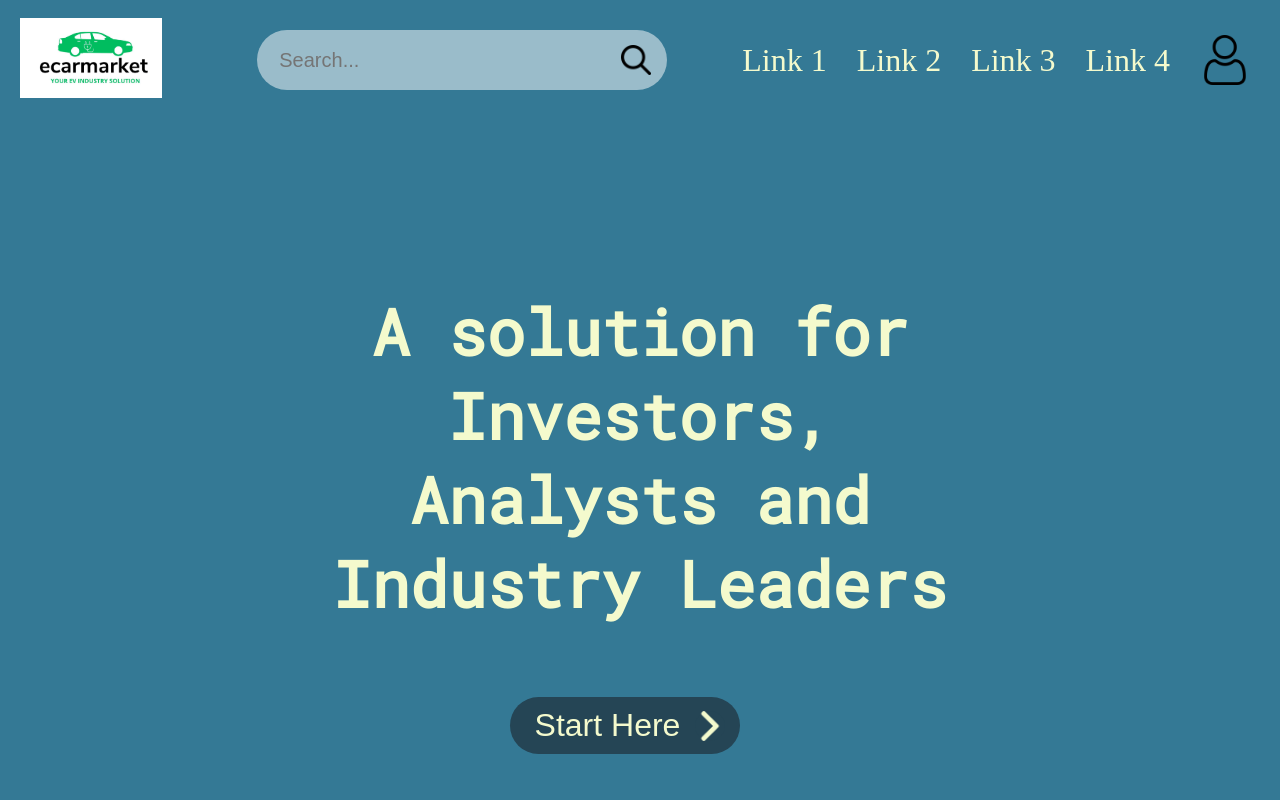
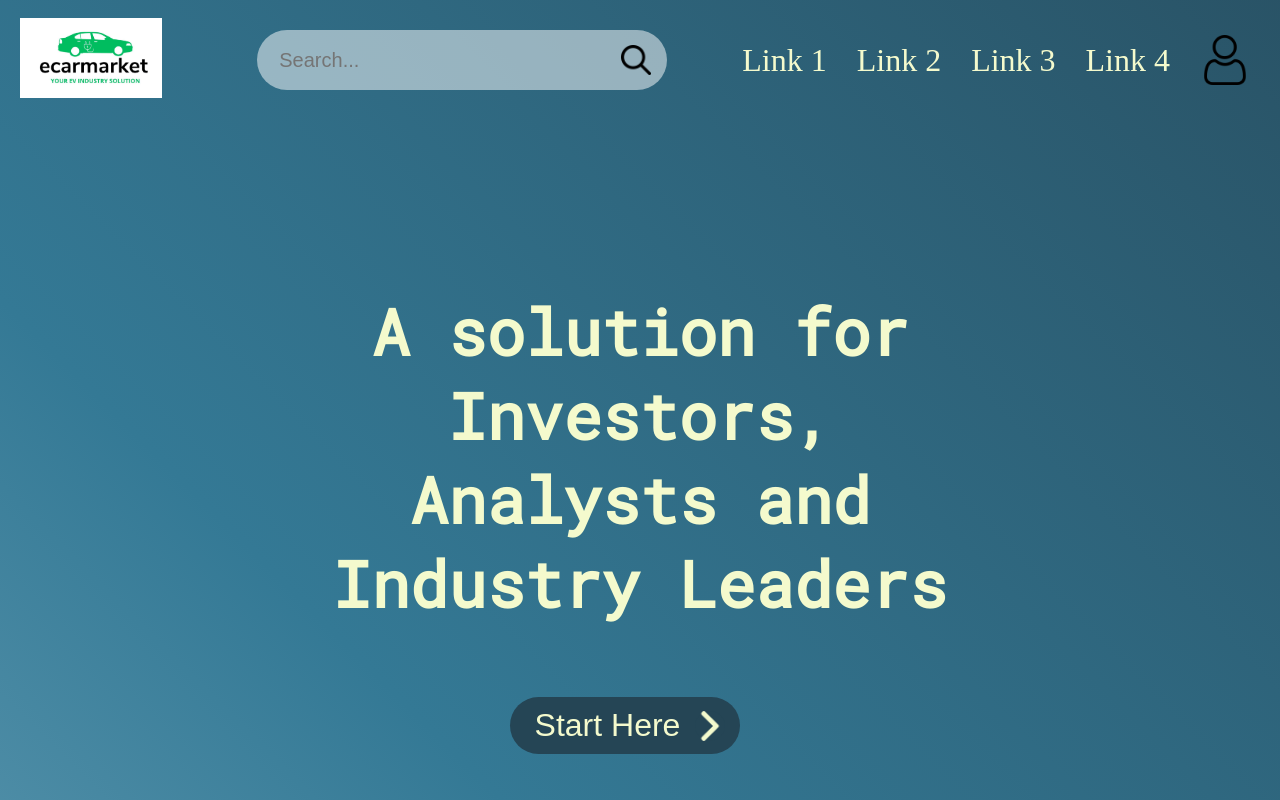
Before and after one commit to ruky00/eCARMARKET, a Vue app in the folder eCARMARKET/frontend/ecarmarket/: page / in a window 1280 px wide. Shown: the top 800 px of the page. Built offline with nearby package versions, Linux system fonts and the light colour scheme; a web font is replaced by a local one.

Commit message:
gradient change

```diff
--- a/eCARMARKET/frontend/ecarmarket/src/assets/css/mainPageCSS/homeComponent.css
+++ b/eCARMARKET/frontend/ecarmarket/src/assets/css/mainPageCSS/homeComponent.css
@@ -3,8 +3,21 @@
     background-color: var(--half-baked-600);
     display: flex;
     padding-top: 100px;
+    animation: animateBackground 10s ease-in-out infinite;
+    background: linear-gradient(45deg, var(--half-baked-300), var(--half-baked-600),var(--half-baked-900));
+    background-size: 200% 200%;
 }
-
+@keyframes animateBackground {
+    0% {
+      background-position: 0% 50%;
+    }
+    50% {
+      background-position: 100% 50%;
+    }
+    100% {
+      background-position: 0% 50%;
+    }
+  }
 .intro {
     display: flex;
     align-items: center;
```
